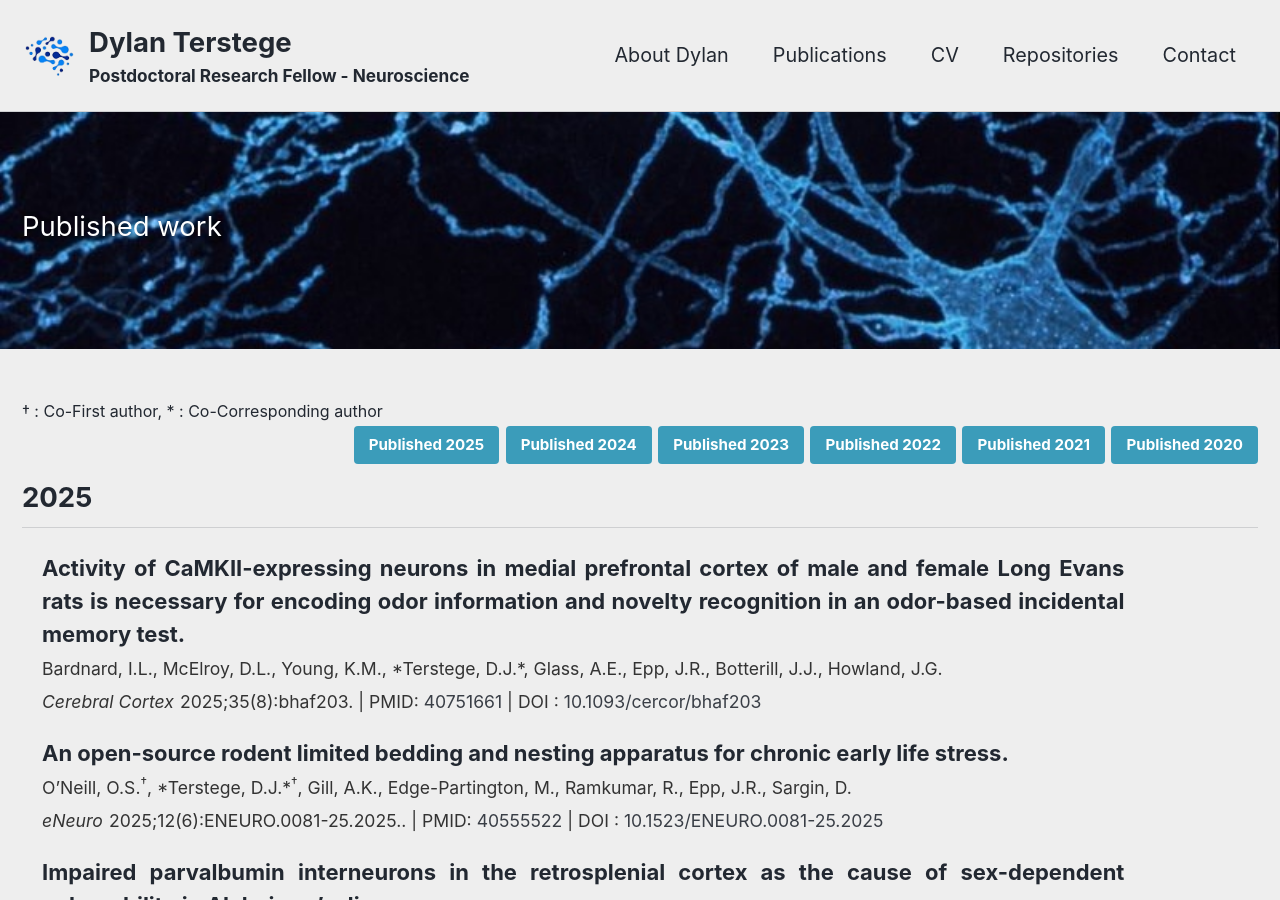
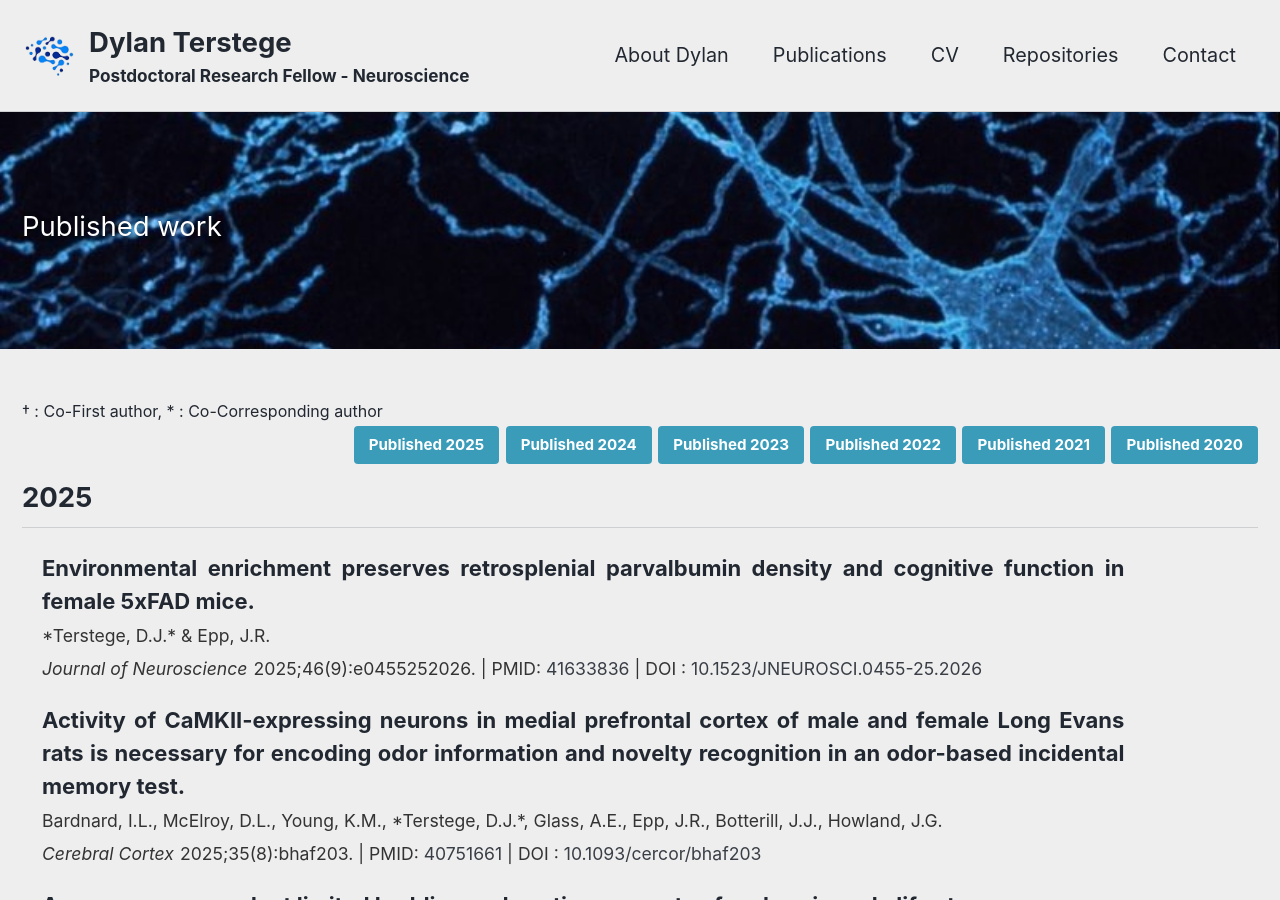
Before and after one commit to dterstege/dterstege.github.io, a Jekyll site: the page built from _pages/publications.md, in a window 1280 px wide and 900 px high. Built offline with Jekyll 4.4.1, drawn with Linux system fonts in a browser that asks for light colours; cached includes are drawn as plain includes; comment, search, counter and statistics services are not loaded.

Commit message:
Add new publications to the publications page

```diff
--- a/_pages/publications.md
+++ b/_pages/publications.md
@@ -23,6 +23,15 @@ header:
 <br >
 
 ## 2025
+
+{% include publication
+        authors="*Terstege, D.J.* & Epp, J.R."
+        title="Environmental enrichment preserves retrosplenial parvalbumin density and cognitive function in female 5xFAD mice"
+        journal="Journal of Neuroscience"
+        page="2025;46(9):e0455252026"
+        pmid="41633836"
+        doi="10.1523/JNEUROSCI.0455-25.2026"
+%}
 
 {% include publication
         authors="Bardnard, I.L., McElroy, D.L., Young, K.M., *Terstege, D.J.*, Glass, A.E., Epp, J.R., Botterill, J.J., Howland, J.G."
```
